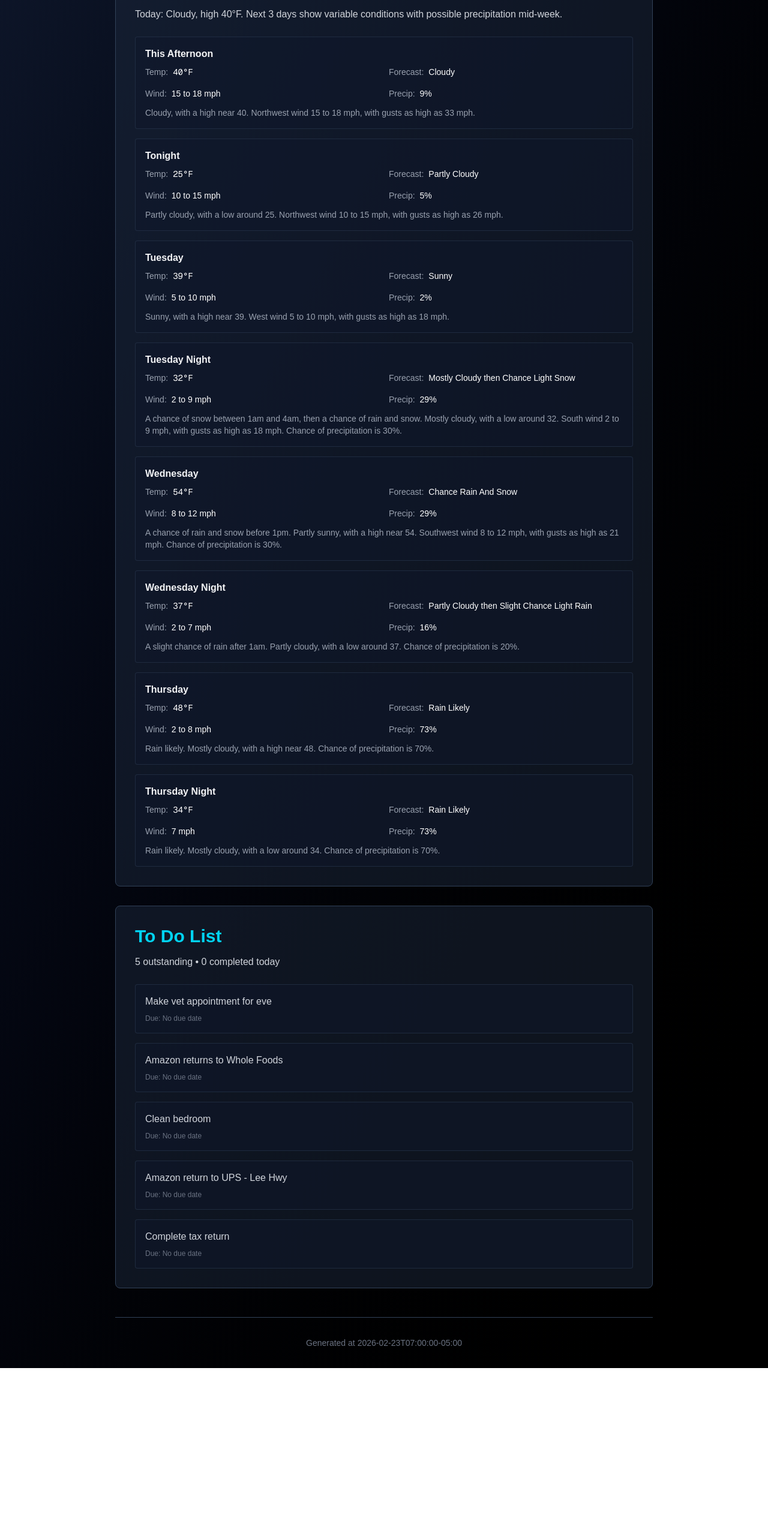
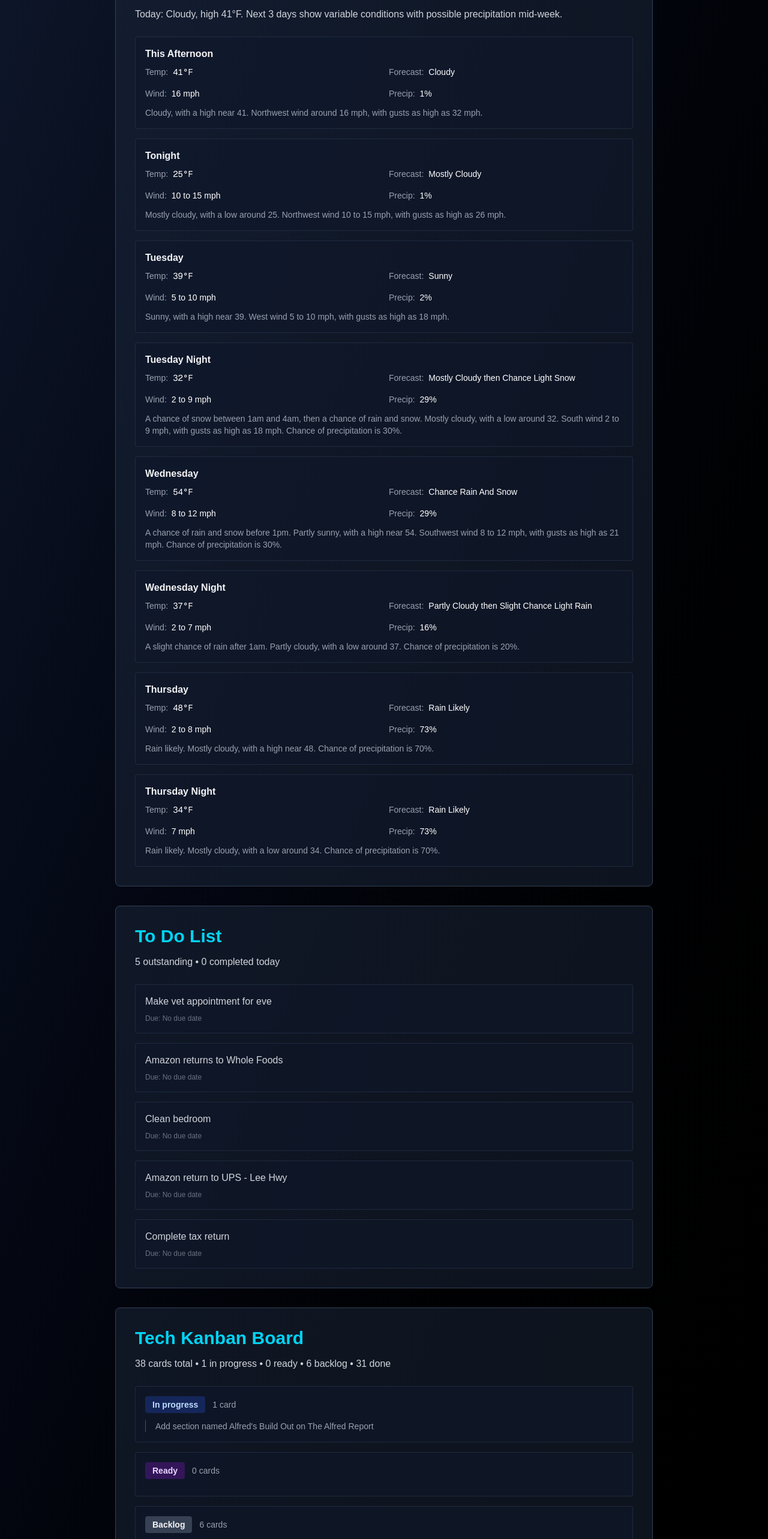
Before and after one commit to Alfred-ai-assistant/The-Alfred-Report, a Next.js app: page / in a window 1280 px wide. Shown: the part 234-2800 px from the top of the page at 60% size. Before the commit the page ends 2515 px from the top, so only its background shows below. Built offline with nearby package versions, Linux system fonts and the light colour scheme.

Commit message:
Add Kanban board status section to Alfred Report

```diff
--- a/app/page.tsx
+++ b/app/page.tsx
@@ -113,6 +113,33 @@ export default async function Home() {
                           </div>
                         )}
 
+                        {/* Kanban-specific fields */}
+                        {item.status && (
+                          <div>
+                            <div className="flex items-center gap-3 mb-3">
+                              <span className={`font-semibold text-sm px-3 py-1 rounded ${
+                                item.status === 'In progress' ? 'bg-blue-900/50 text-blue-200' :
+                                item.status === 'Ready' ? 'bg-purple-900/50 text-purple-200' :
+                                item.status === 'Backlog' ? 'bg-gray-700 text-gray-100' :
+                                item.status === 'Done' ? 'bg-green-900/50 text-green-200' :
+                                'bg-yellow-900/50 text-yellow-200'
+                              }`}>
+                                {item.status}
+                              </span>
+                              <span className="text-gray-400 text-sm">{item.count} card{item.count !== 1 ? 's' : ''}</span>
+                            </div>
+                            {item.cards && item.cards.length > 0 && (
+                              <div className="space-y-2">
+                                {item.cards.map((card: string, cardIdx: number) => (
+                                  <div key={cardIdx} className="text-sm text-gray-400 pl-4 border-l border-gray-600">
+                                    {card}
+                                  </div>
+                                ))}
+                              </div>
+                            )}
+                          </div>
+                        )}
+
                         {/* Generic fields */}
                         {!item.temperature && !item.content && item.summary && (
                           <p className="text-gray-400 text-sm">
--- a/public/alfred-report/daily/2026-02-23.json
+++ b/public/alfred-report/daily/2026-02-23.json
@@ -6,25 +6,25 @@
   "sections": {
     "weather": {
       "title": "Weather — Arlington, VA",
-      "summary": "Today: Cloudy, high 40°F. Next 3 days show variable conditions with possible precipitation mid-week.",
+      "summary": "Today: Cloudy, high 41°F. Next 3 days show variable conditions with possible precipitation mid-week.",
       "items": [
         {
           "name": "This Afternoon",
-          "temperature": "40°F",
+          "temperature": "41°F",
           "forecast": "Cloudy",
-          "wind": "15 to 18 mph",
+          "wind": "16 mph",
           "wind_direction": "NW",
-          "precipitation_chance": "9%",
-          "details": "Cloudy, with a high near 40. Northwest wind 15 to 18 mph, with gusts as high as 33 mph."
+          "precipitation_chance": "1%",
+          "details": "Cloudy, with a high near 41. Northwest wind around 16 mph, with gusts as high as 32 mph."
         },
         {
           "name": "Tonight",
           "temperature": "25°F",
-          "forecast": "Partly Cloudy",
+          "forecast": "Mostly Cloudy",
           "wind": "10 to 15 mph",
           "wind_direction": "NW",
-          "precipitation_chance": "5%",
-          "details": "Partly cloudy, with a low around 25. Northwest wind 10 to 15 mph, with gusts as high as 26 mph."
+          "precipitation_chance": "1%",
+          "details": "Mostly cloudy, with a low around 25. Northwest wind 10 to 15 mph, with gusts as high as 26 mph."
         },
         {
           "name": "Tuesday",
@@ -84,7 +84,7 @@
       "meta": {
         "location": "Arlington, VA (22207)",
         "source": "National Weather Service (weather.gov)",
-        "updated_at": "2026-02-23T16:04:42.465280"
+        "updated_at": "2026-02-23T16:35:45.836342"
       }
     },
     "todoist": {
@@ -124,11 +124,61 @@
       ],
       "meta": {
         "source": "Todoist",
-        "updated_at": "2026-02-23T16:04:42.754477",
+        "updated_at": "2026-02-23T16:35:46.276814",
         "task_count": 5,
         "overdue_count": 0,
         "completed_today": 0
       }
+    },
+    "kanban": {
+      "title": "Tech Kanban Board",
+      "summary": "38 cards total • 1 in progress • 0 ready • 6 backlog • 31 done",
+      "items": [
+        {
+          "status": "In progress",
+          "count": 1,
+          "cards": [
+            "Add section named Alfred's Build Out on The Alfred Report"
+          ]
+        },
+        {
+          "status": "Ready",
+          "count": 0,
+          "cards": []
+        },
+        {
+          "status": "Backlog",
+          "count": 6,
+          "cards": [
+            "Test Full Failure Simulation",
+            "Set up weekly goals tracking",
+            "Implement Reddit Integration"
+          ]
+        },
+        {
+          "status": "Impeded or On Hold",
+          "count": 0,
+          "cards": []
+        },
+        {
+          "status": "Done",
+          "count": 31,
+          "cards": [
+            "Add Your To Do List on to The Alfred Report",
+            "Daily Briefing Website",
+            "Integrate Thin Router Config"
+          ]
+        }
+      ],
+      "meta": {
+        "source": "GitHub Projects v2 (iMac OpenClaw Tech Kanban)",
+        "updated_at": "2026-02-23T16:35:46.844278",
+        "total_cards": 38,
+        "in_progress": 1,
+        "ready": 0,
+        "backlog": 6,
+        "done": 31
+      }
     }
   }
 }
--- a/public/alfred-report/latest.json
+++ b/public/alfred-report/latest.json
@@ -6,25 +6,25 @@
   "sections": {
     "weather": {
       "title": "Weather — Arlington, VA",
-      "summary": "Today: Cloudy, high 40°F. Next 3 days show variable conditions with possible precipitation mid-week.",
+      "summary": "Today: Cloudy, high 41°F. Next 3 days show variable conditions with possible precipitation mid-week.",
       "items": [
         {
           "name": "This Afternoon",
-          "temperature": "40°F",
+          "temperature": "41°F",
           "forecast": "Cloudy",
-          "wind": "15 to 18 mph",
+          "wind": "16 mph",
           "wind_direction": "NW",
-          "precipitation_chance": "9%",
-          "details": "Cloudy, with a high near 40. Northwest wind 15 to 18 mph, with gusts as high as 33 mph."
+          "precipitation_chance": "1%",
+          "details": "Cloudy, with a high near 41. Northwest wind around 16 mph, with gusts as high as 32 mph."
         },
         {
           "name": "Tonight",
           "temperature": "25°F",
-          "forecast": "Partly Cloudy",
+          "forecast": "Mostly Cloudy",
           "wind": "10 to 15 mph",
           "wind_direction": "NW",
-          "precipitation_chance": "5%",
-          "details": "Partly cloudy, with a low around 25. Northwest wind 10 to 15 mph, with gusts as high as 26 mph."
+          "precipitation_chance": "1%",
+          "details": "Mostly cloudy, with a low around 25. Northwest wind 10 to 15 mph, with gusts as high as 26 mph."
         },
         {
           "name": "Tuesday",
@@ -84,7 +84,7 @@
       "meta": {
         "location": "Arlington, VA (22207)",
         "source": "National Weather Service (weather.gov)",
-        "updated_at": "2026-02-23T16:04:42.465280"
+        "updated_at": "2026-02-23T16:35:45.836342"
       }
     },
     "todoist": {
@@ -124,11 +124,61 @@
       ],
       "meta": {
         "source": "Todoist",
-        "updated_at": "2026-02-23T16:04:42.754477",
+        "updated_at": "2026-02-23T16:35:46.276814",
         "task_count": 5,
         "overdue_count": 0,
         "completed_today": 0
       }
+    },
+    "kanban": {
+      "title": "Tech Kanban Board",
+      "summary": "38 cards total • 1 in progress • 0 ready • 6 backlog • 31 done",
+      "items": [
+        {
+          "status": "In progress",
+          "count": 1,
+          "cards": [
+            "Add section named Alfred's Build Out on The Alfred Report"
+          ]
+        },
+        {
+          "status": "Ready",
+          "count": 0,
+          "cards": []
+        },
+        {
+          "status": "Backlog",
+          "count": 6,
+          "cards": [
+            "Test Full Failure Simulation",
+            "Set up weekly goals tracking",
+            "Implement Reddit Integration"
+          ]
+        },
+        {
+          "status": "Impeded or On Hold",
+          "count": 0,
+          "cards": []
+        },
+        {
+          "status": "Done",
+          "count": 31,
+          "cards": [
+            "Add Your To Do List on to The Alfred Report",
+            "Daily Briefing Website",
+            "Integrate Thin Router Config"
+          ]
+        }
+      ],
+      "meta": {
+        "source": "GitHub Projects v2 (iMac OpenClaw Tech Kanban)",
+        "updated_at": "2026-02-23T16:35:46.844278",
+        "total_cards": 38,
+        "in_progress": 1,
+        "ready": 0,
+        "backlog": 6,
+        "done": 31
+      }
     }
   }
 }
```
Also changed, not shown: 2 other files (tests, documents, lock files or other folders).
